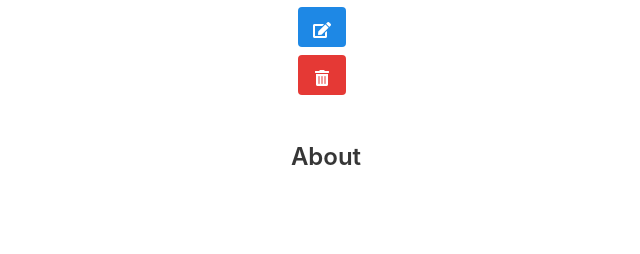
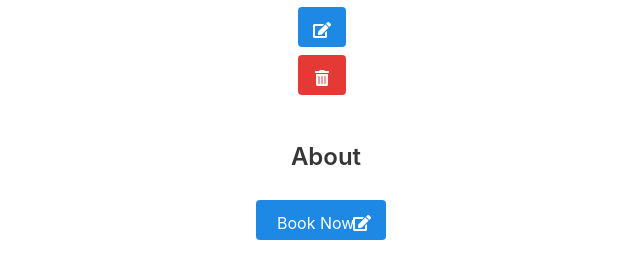
Before and after one commit to undftdcreed/SnapShoot, a Django app: template main_app/templates/listing_detail.html in a window 1280 px wide. Shown: the part 555-809 px from the top of the page, without its empty margins (314-954 px from the left). Run offline with Django 4.2, Linux system fonts and the light colour scheme; the template is opened without the code that fills it, so the values that code supplies are empty.

Commit message:
button fix for booking

```diff
--- a/main_app/templates/listing_detail.html
+++ b/main_app/templates/listing_detail.html
@@ -34,5 +34,9 @@
 
             <p class="description">{{listing.description}}</p>
             <p class="price">{{listing.price}}</p>
-            <a href="{% url 'booking_create' listing.pk %}">Book Now</a>
+            <a href="{% url 'booking_create' listing.pk %}"class="button is-info">Book Now
+                <span class="icon">
+                    <i class="fas fa-edit"></i>
+                </span>
+            </a>
             {% endblock %}
```
